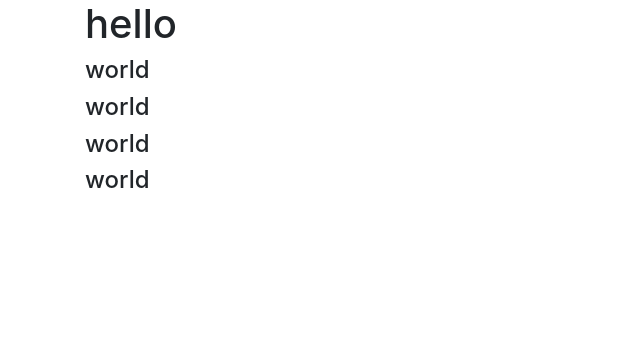
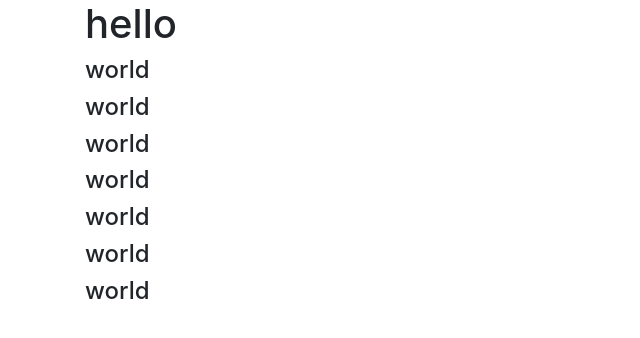
Before and after one commit to mahdiattar2012/dark, a plain HTML site: page index.html in a window 1280 px wide. Shown: the whole page, without its empty margins (0-640 px from the left). Drawn offline with nearby package versions, Linux system fonts and the light colour scheme.

Commit message:
edit html

```diff
--- a/index.html
+++ b/index.html
@@ -16,6 +16,9 @@
           <h4>world</h4>
           <h4>world</h4>
           <h4>world</h4>
+          <h4>world</h4>
+          <h4>world</h4>
+          <h4>world</h4>
       </div>
     <!-- Optional JavaScript -->
     <!-- jQuery first, then Popper.js, then Bootstrap JS -->
```
